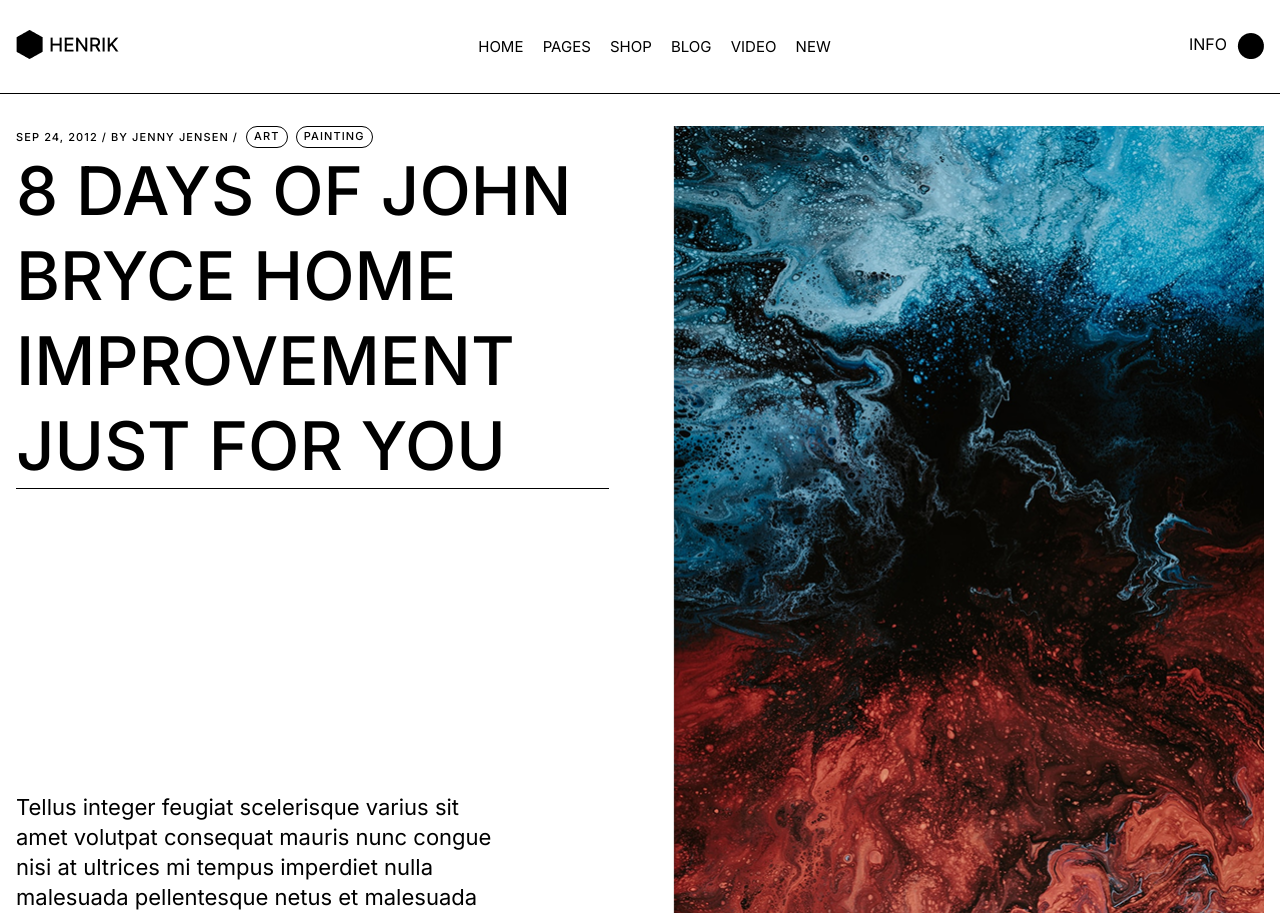
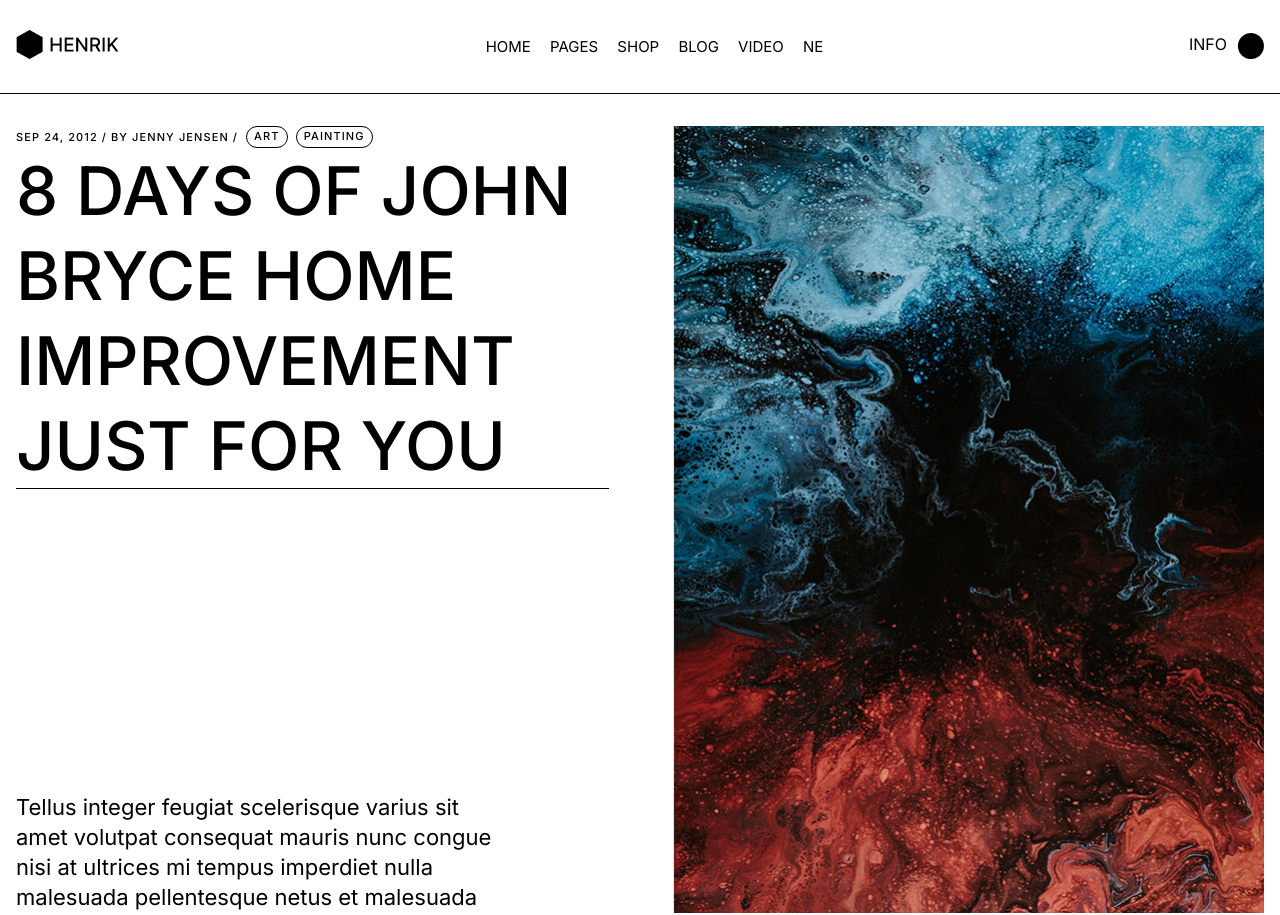
Before and after one commit to israelaladesanmi6-netizen/maga, a plain HTML site: page index2.html in a window 1280 px wide. Shown: the top 915 px of the page. Drawn offline with Linux system fonts and the light colour scheme.

Commit message:
i edited the link

```diff
--- a/index2.html
+++ b/index2.html
@@ -39,7 +39,7 @@
                 <a href="">Video</a>
               </li>
               <li>
-                <a href="">New</a>
+                <a href="">Ne</a>
               </li>
             </ul>
           </div>
```
